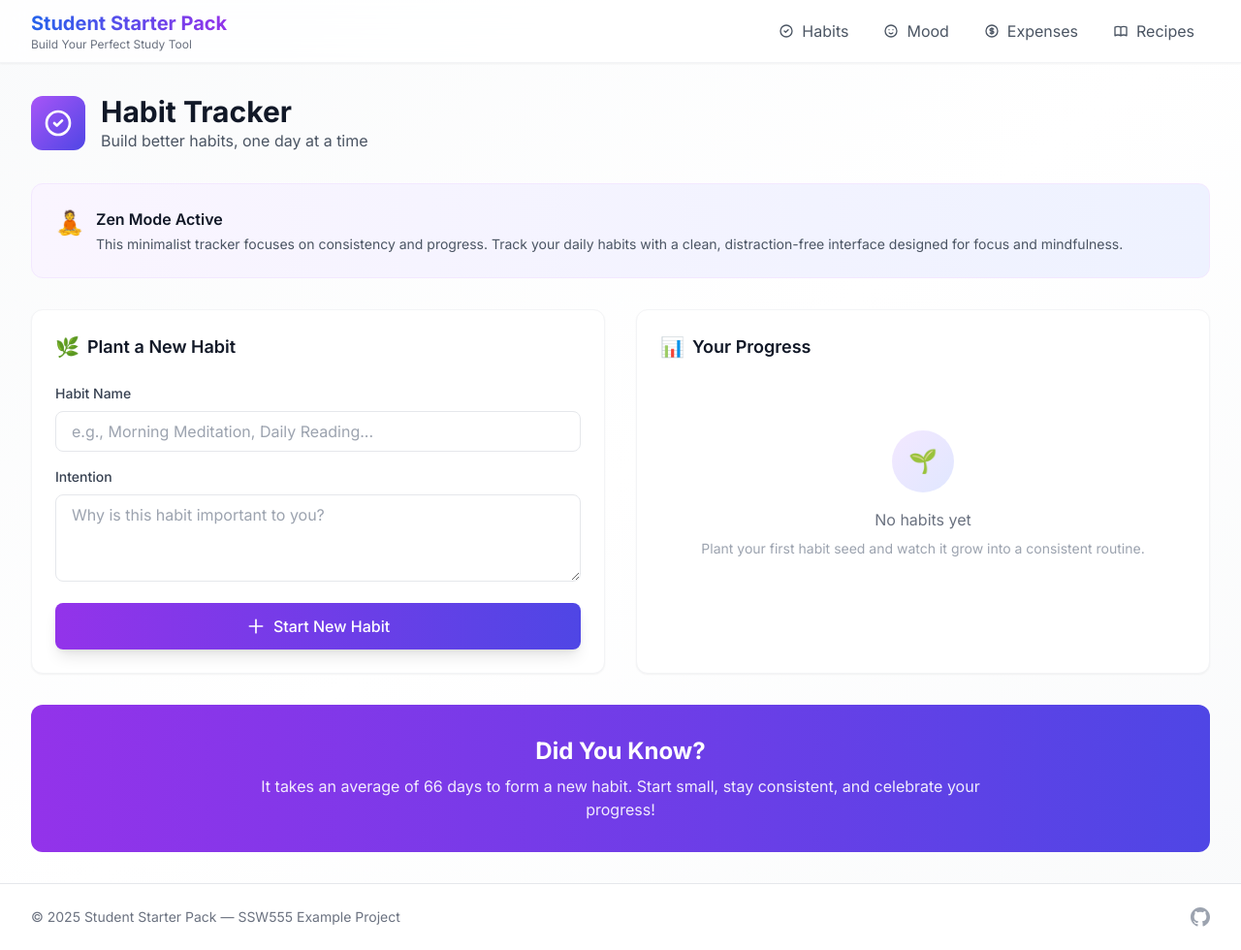
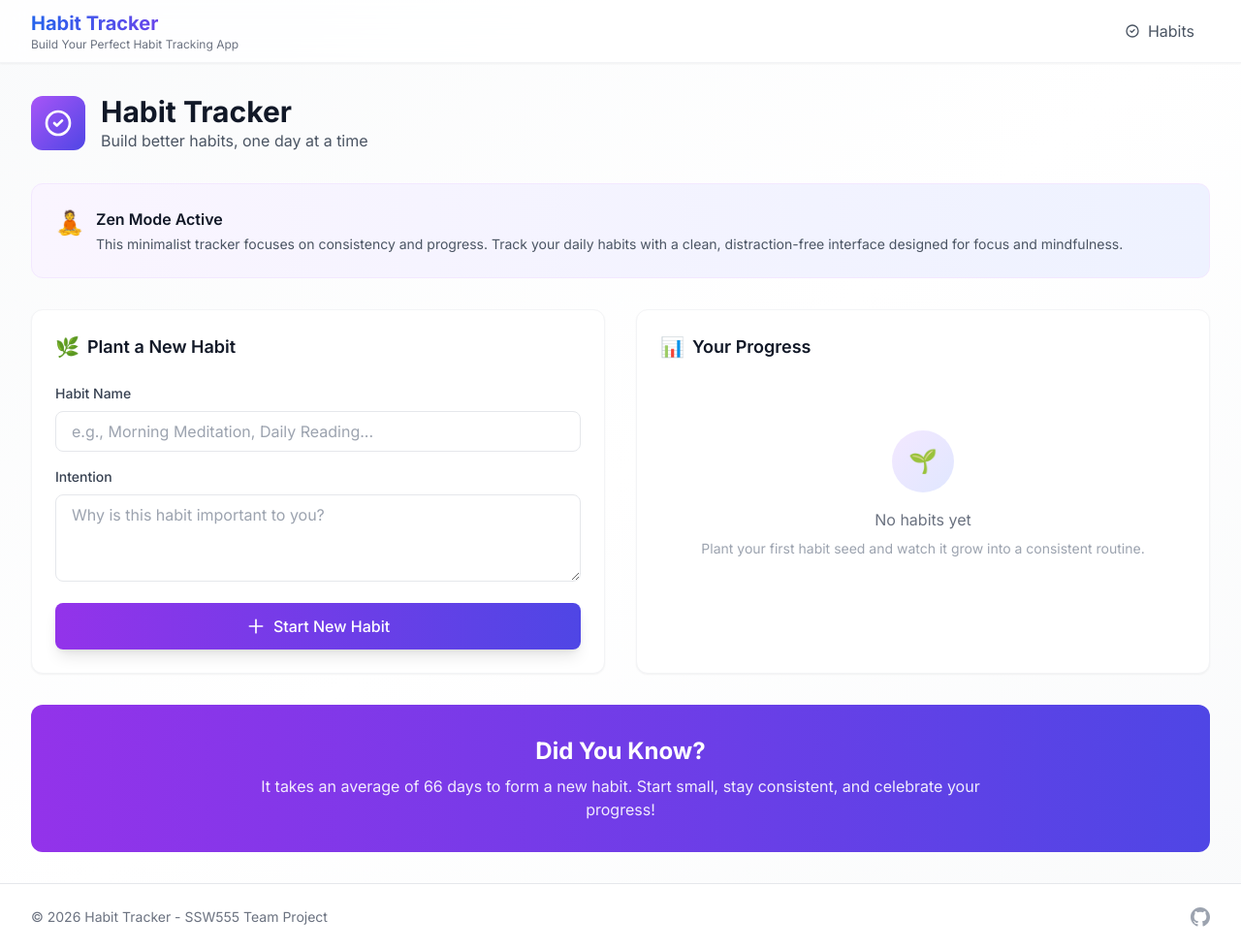
Before and after one commit to jpagan2Coding/Habit-Tracker, a Flask app: page /habit-tracker in a window 1280 px wide. Shown: the whole page at 97% size. Run offline with Flask 3, Linux system fonts and the light colour scheme; some libraries are stand-ins or nearby versions.

Commit message:
Change title and footer for Habit Tracker

```diff
--- a/templates/base.html
+++ b/templates/base.html
@@ -3,7 +3,7 @@
 <head>
     <meta charset="UTF-8">
     <meta name="viewport" content="width=device-width, initial-scale=1.0">
-    <title>{% block title %}Student Starter Pack{% endblock %}</title>
+    <title>{% block title %}Habit Tracker{% endblock %}</title>
     <script src="https://cdn.tailwindcss.com"></script>
     <link href="https://fonts.googleapis.com/css2?family=Inter:wght@400;500;600;700&display=swap" rel="stylesheet">
     <style>
@@ -19,8 +19,8 @@
             <div class="flex justify-between items-center h-16">
                 <div class="flex items-center">
                     <a href="/" class="flex flex-col">
-                        <span class="text-xl font-bold bg-gradient-to-r from-blue-600 to-purple-600 bg-clip-text text-transparent">Student Starter Pack</span>
-                        <span class="text-xs text-gray-500">Build Your Perfect Study Tool</span>
+                        <span class="text-xl font-bold bg-gradient-to-r from-blue-600 to-purple-600 bg-clip-text text-transparent">Habit Tracker</span>
+                        <span class="text-xs text-gray-500">Build Your Perfect Habit Tracking App</span>
                     </a>
                 </div>
                 <div class="hidden md:flex space-x-1">
@@ -30,24 +30,7 @@
                             Habits
                         </span>
                     </a>
-                    <a href="/mood-journal" class="px-4 py-2 rounded-lg text-gray-600 hover:text-gray-900 hover:bg-gradient-to-r hover:from-yellow-50 hover:to-orange-50 transition-all duration-200">
-                        <span class="flex items-center gap-2">
-                            <svg class="w-4 h-4" fill="none" stroke="currentColor" viewBox="0 0 24 24"><path stroke-linecap="round" stroke-linejoin="round" stroke-width="2" d="M14.828 14.828a4 4 0 01-5.656 0M9 10h.01M15 10h.01M21 12a9 9 0 11-18 0 9 9 0 0118 0z"></path></svg>
-                            Mood
-                        </span>
-                    </a>
-                    <a href="/expense-splitter" class="px-4 py-2 rounded-lg text-gray-600 hover:text-gray-900 hover:bg-gradient-to-r hover:from-green-50 hover:to-emerald-50 transition-all duration-200">
-                        <span class="flex items-center gap-2">
-                            <svg class="w-4 h-4" fill="none" stroke="currentColor" viewBox="0 0 24 24"><path stroke-linecap="round" stroke-linejoin="round" stroke-width="2" d="M12 8c-1.657 0-3 .895-3 2s1.343 2 3 2 3 .895 3 2-1.343 2-3 2m0-8c1.11 0 2.08.402 2.599 1M12 8V7m0 1v8m0 0v1m0-1c-1.11 0-2.08-.402-2.599-1M21 12a9 9 0 11-18 0 9 9 0 0118 0z"></path></svg>
-                            Expenses
-                        </span>
-                    </a>
-                    <a href="/recipe-assistant" class="px-4 py-2 rounded-lg text-gray-600 hover:text-gray-900 hover:bg-gradient-to-r hover:from-pink-50 hover:to-red-50 transition-all duration-200">
-                        <span class="flex items-center gap-2">
-                            <svg class="w-4 h-4" fill="none" stroke="currentColor" viewBox="0 0 24 24"><path stroke-linecap="round" stroke-linejoin="round" stroke-width="2" d="M12 6.253v13m0-13C10.832 5.477 9.246 5 7.5 5S4.168 5.477 3 6.253v13C4.168 18.477 5.754 18 7.5 18s3.332.477 4.5 1.253m0-13C13.168 5.477 14.754 5 16.5 5c1.747 0 3.332.477 4.5 1.253v13C19.832 18.477 18.247 18 16.5 18c-1.746 0-3.332.477-4.5 1.253"></path></svg>
-                            Recipes
-                        </span>
-                    </a>
+
                 </div>
                 <button class="md:hidden p-2 rounded-lg hover:bg-gray-100" onclick="toggleMobileMenu()">
                     <svg class="w-6 h-6" fill="none" stroke="currentColor" viewBox="0 0 24 24"><path stroke-linecap="round" stroke-linejoin="round" stroke-width="2" d="M4 6h16M4 12h16M4 18h16"></path></svg>
@@ -57,9 +40,6 @@
         <div id="mobileMenu" class="hidden md:hidden bg-white border-t border-gray-100">
             <div class="px-2 pt-2 pb-3 space-y-1">
                 <a href="/habit-tracker" class="block px-3 py-2 rounded-md text-gray-600 hover:text-gray-900 hover:bg-gray-50">Habit Tracker</a>
-                <a href="/mood-journal" class="block px-3 py-2 rounded-md text-gray-600 hover:text-gray-900 hover:bg-gray-50">Mood Journal</a>
-                <a href="/expense-splitter" class="block px-3 py-2 rounded-md text-gray-600 hover:text-gray-900 hover:bg-gray-50">Expense Splitter</a>
-                <a href="/recipe-assistant" class="block px-3 py-2 rounded-md text-gray-600 hover:text-gray-900 hover:bg-gray-50">Recipe Assistant</a>
             </div>
         </div>
     </nav>
@@ -75,9 +55,9 @@
     <footer class="bg-white border-t border-gray-200 mt-auto">
         <div class="max-w-7xl mx-auto px-4 sm:px-6 lg:px-8 py-6">
             <div class="flex flex-col md:flex-row justify-between items-center">
-                <p class="text-gray-500 text-sm">© 2025 Student Starter Pack — SSW555 Example Project</p>
+                <p class="text-gray-500 text-sm">© 2026 Habit Tracker - SSW555 Team Project</p>
                 <div class="flex space-x-6 mt-4 md:mt-0">
-                    <a href="https://github.com" class="text-gray-400 hover:text-gray-500">
+                    <a href="https://github.com/jpagan2Coding/Habit-Tracker" class="text-gray-400 hover:text-gray-500">
                         <svg class="h-5 w-5" fill="currentColor" viewBox="0 0 24 24"><path d="M12 0c-6.626 0-12 5.373-12 12 0 5.302 3.438 9.8 8.207 11.387.599.111.793-.261.793-.577v-2.234c-3.338.726-4.033-1.416-4.033-1.416-.546-1.387-1.333-1.756-1.333-1.756-1.089-.745.083-.729.083-.729 1.205.084 1.839 1.237 1.839 1.237 1.07 1.834 2.807 1.304 3.492.997.107-.775.418-1.305.762-1.604-2.665-.305-5.467-1.334-5.467-5.931 0-1.311.469-2.381 1.236-3.221-.124-.303-.535-1.524.117-3.176 0 0 1.008-.322 3.301 1.23.957-.266 1.983-.399 3.003-.404 1.02.005 2.047.138 3.006.404 2.291-1.552 3.297-1.23 3.297-1.23.653 1.653.242 2.874.118 3.176.77.84 1.235 1.911 1.235 3.221 0 4.609-2.807 5.624-5.479 5.921.43.372.823 1.102.823 2.222v3.293c0 .319.192.694.801.576 4.765-1.589 8.199-6.086 8.199-11.386 0-6.627-5.373-12-12-12z"/></svg>
                     </a>
                 </div>
```
